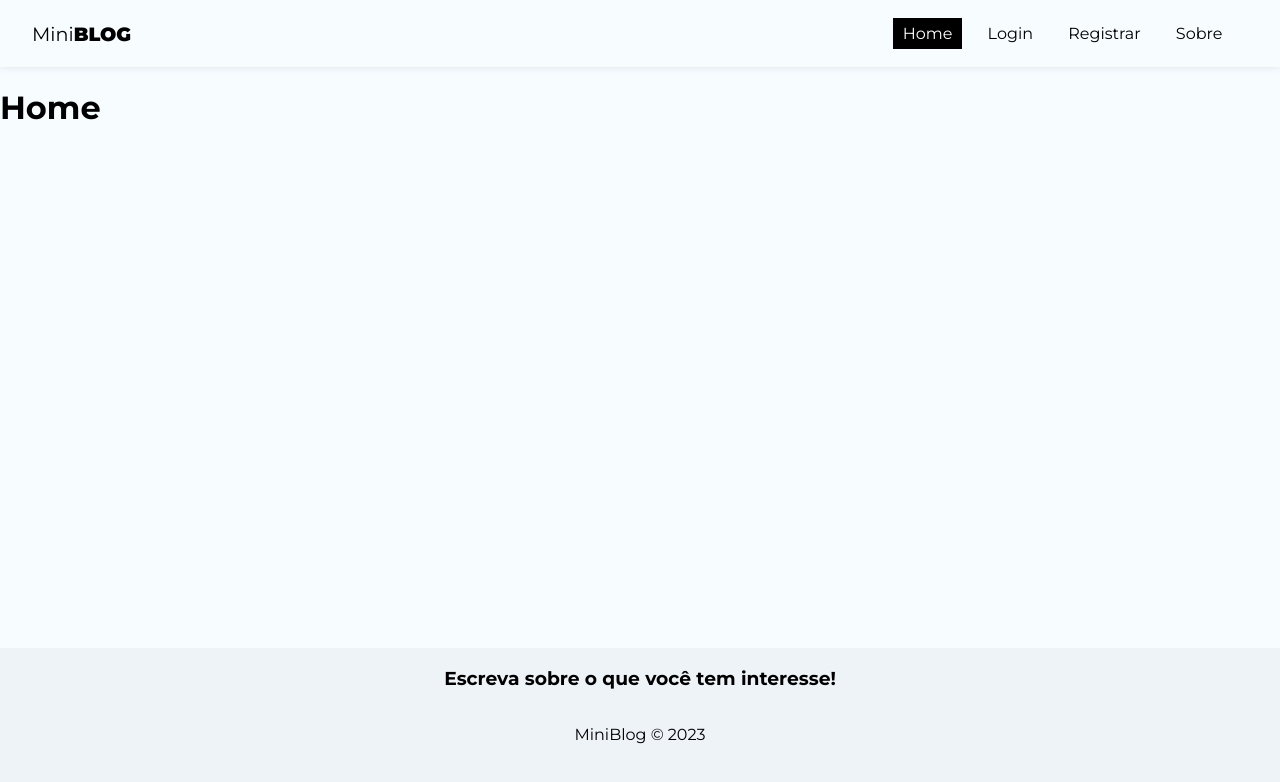
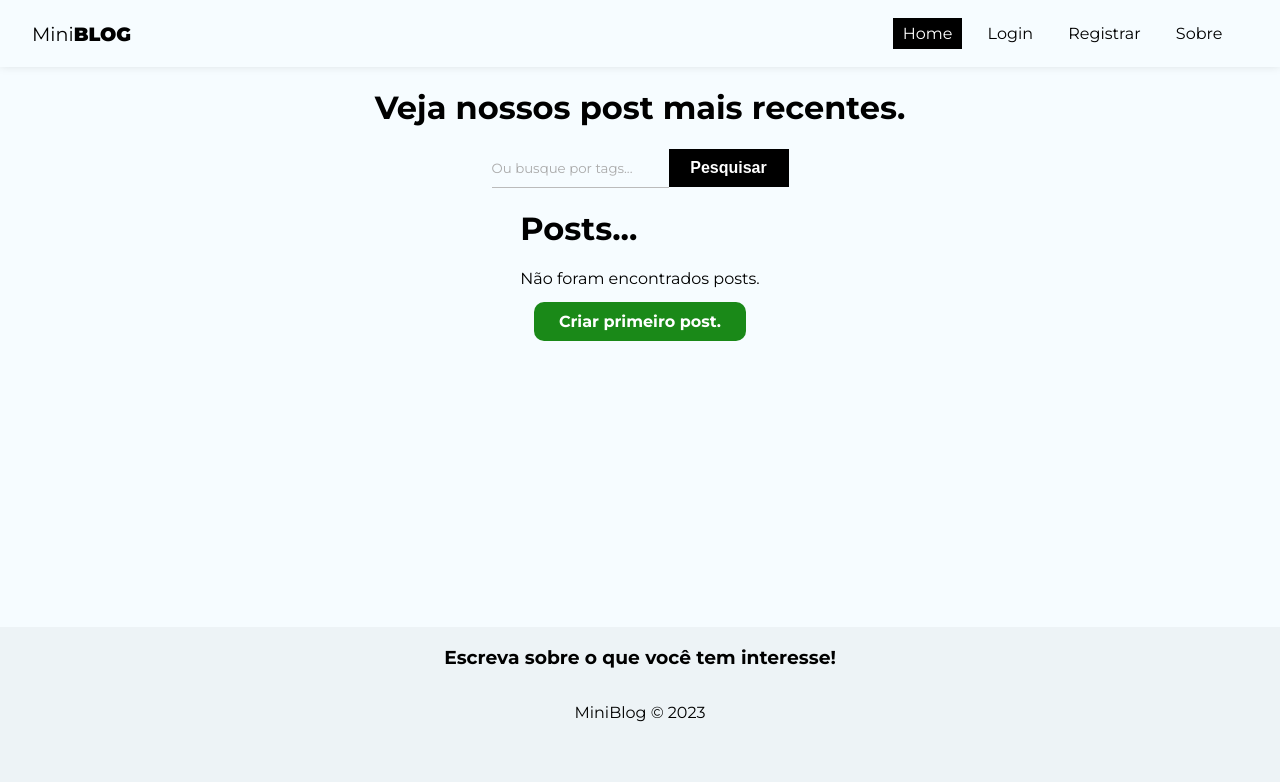
Before and after one commit to magnata19/mini-blog, a React (Vite) app in the folder MINIBLOG/miniblog/: page / in a window 1280 px wide. Shown: the top 782 px of the page. Built offline with nearby package versions, Linux system fonts and the light colour scheme; no server answers.

Commit message:
comecando alteracoes pagina home

```diff
--- a/MINIBLOG/miniblog/src/pages/Home/Home.jsx
+++ b/MINIBLOG/miniblog/src/pages/Home/Home.jsx
@@ -1,10 +1,39 @@
 // CSS
 import styles from './Home.module.css'
 
+//hooks
+import { useNavigate, Link } from 'react-router-dom'
+import { useState } from 'react'
+
+//components
+
 const Home = () => {
+  const [query, setQuery] = useState('')
+  const [posts] = useState([])
+
+  const handleSubmit = (e) => {
+    e.preventDefault()
+  }
+
+
   return (
-    <div>
-        <h1>Home</h1>
+    <div className={styles.home}>
+        <h1>Veja nossos post mais recentes.</h1>
+        <form onSubmit={handleSubmit} className={styles.search_form}>
+          <input type="text" placeholder='Ou busque por tags...'
+          onChange={(e) => setQuery(e.target.value)}
+          />
+          <button className="btn btn-dark">Pesquisar</button>
+        </form>
+        <div>
+          <h1>Posts...</h1>
+          {posts && posts.length === 0 && (
+            <div className={styles.noposts}>
+              <p>Não foram encontrados posts.</p>
+              <Link to='/posts/create' className='btn'>Criar primeiro post.</Link>
+            </div>
+          )}
+        </div>
     </div>
   )
 }
--- a/MINIBLOG/miniblog/src/pages/Home/Home.module.css
+++ b/MINIBLOG/miniblog/src/pages/Home/Home.module.css
@@ -0,0 +1,31 @@
+.home {
+  display: flex;
+  flex-direction: column;
+  align-items: center;
+  justify-content: center;
+}
+
+.seach_form {
+  max-width: 100%;
+  width: 60%;
+  display: flex;
+  justify-content: center;
+  margin-bottom: 2em;
+}
+
+.seach_form input {
+  margin-right: 10px;
+  width: 50%;
+}
+
+.noposts {
+  text-align: center;
+}
+
+.noposts p {
+  margin-bottom: 1.5em;
+}
+
+.noposts a {
+  padding: 10px 25px;
+}
```
